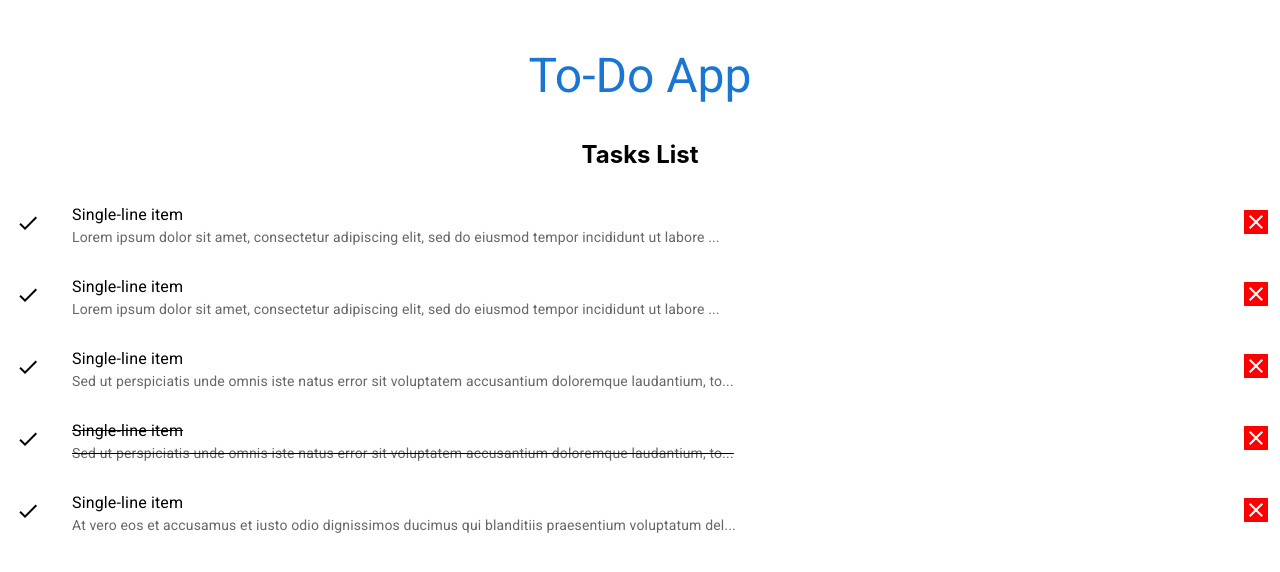
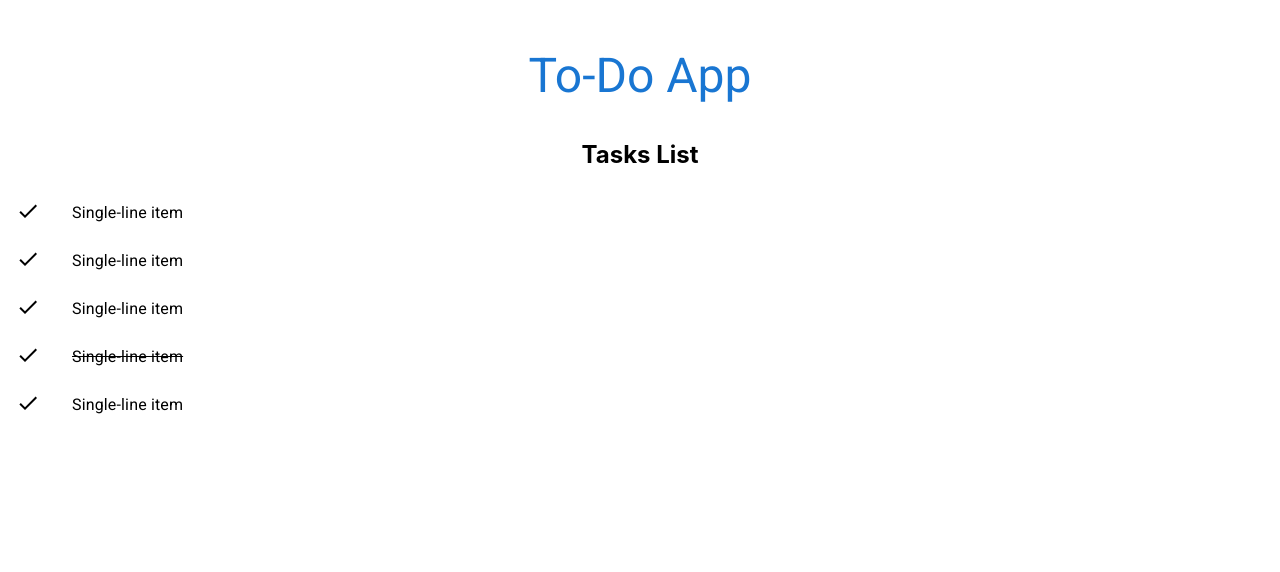
Before and after one commit to nehaniks/to-do, a React (Create React App) app: page / in a window 1280 px wide. Shown: the top 572 px of the page. Built offline with nearby package versions, Linux system fonts and the light colour scheme; data requests are answered from the project's data file.

Commit message:
hover effect on task and delete task

```diff
--- a/src/components/task.js
+++ b/src/components/task.js
@@ -1,3 +1,5 @@
+import { useState } from "react";
+
 // Material UI Components
 import ListItem from "@mui/material/ListItem";
 import ListItemAvatar from "@mui/material/ListItemAvatar";
@@ -6,6 +8,7 @@ import IconButton from "@mui/material/IconButton";
 
 // Material Icons
 import DoneIcon from "@mui/icons-material/Done";
+import DoneAllIcon from "@mui/icons-material/DoneAll";
 import CloseIcon from "@mui/icons-material/Close";
 
 // Material UI Transition
@@ -13,33 +16,63 @@ import Collapse from "@mui/material/Collapse";
 
 // Functional component to display each task
 export default function Task(props) {
+  const [complete, setComplete] = useState(false);
+  const [view, setView] = useState(false);
+
+  // server fetch uri
+  let uri = "http://localhost:3004/todos";
+
+  const handleCompleted = () => {
+    // Toggle task as completed
+    setComplete(!complete);
+
+
+  };
+
+  const handleDelete = async () => {
+    // Delete Task
+    await fetch(`${uri}/${props.task.id}`,{
+        method: "DELETE"
+    })
+  };
+
   return (
     <div>
       <ListItem
+        // Show task details on hover
+        onMouseEnter={() => setView(true)}
+        onMouseLeave={() => setView(false)}
         secondaryAction={
           // Delete Button Icon
-          <IconButton edge="end" aria-label="delete">
-            <Collapse in={true} orientation="horizontal">
+          <IconButton edge="end" aria-label="delete" onClick={handleDelete}>
+            <Collapse in={view} orientation="horizontal">
               <CloseIcon
                 sx={{
                   backgroundColor: "red",
                   color: "white",
+                  borderRadius: 1,
                 }}
               />
             </Collapse>
           </IconButton>
         }
       >
-        <ListItemAvatar >
-            <DoneIcon />
+        <ListItemAvatar onClick={handleCompleted}>
+          {complete ? <DoneAllIcon /> : <DoneIcon />}
         </ListItemAvatar>
 
         {/* Task Title and Description (only first 100 characters) */}
         <ListItemText
+
+          // Toggle task as completed
+          onClick={handleCompleted}
+
           // Strikethrough text if task is completed
-          style={{ textDecoration : props.task.completed ? 'line-through' : 'none' }}
+          style={{
+            textDecoration: props.task.completed ? "line-through" : "none",
+          }}
           primary="Single-line item"
-          secondary={props.task.description.slice(0, 100) + "..."}
+          secondary={view ? props.task.description.slice(0, 100) + "..." : null}
         />
       </ListItem>
     </div>
```
